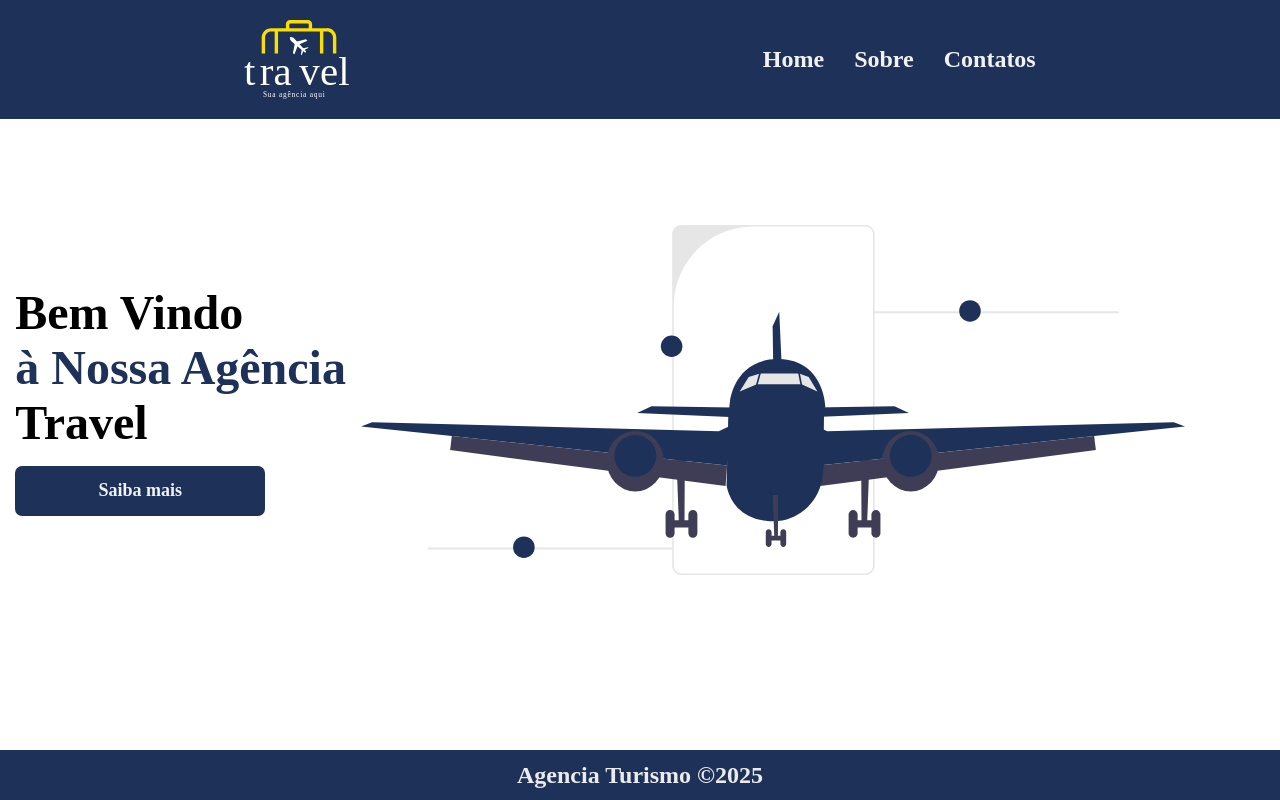
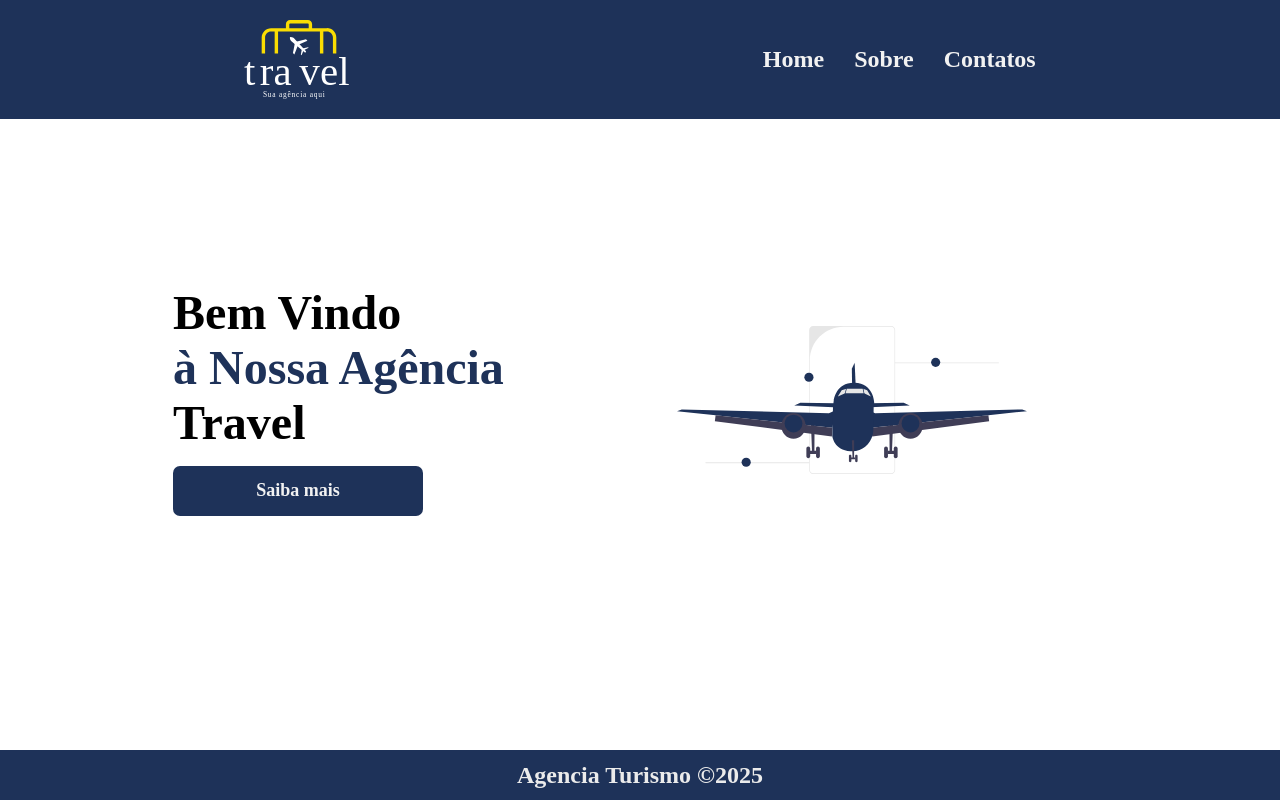
Before and after one commit to denneraladim/agencia-turismo-react, a React (Vite) app: page / in a window 1280 px wide. Built offline with nearby package versions, Linux system fonts and the light colour scheme.

Commit message:
Atualizado a pagina Home

```diff
--- a/src/Pages/Home/Home.module.scss
+++ b/src/Pages/Home/Home.module.scss
@@ -9,7 +9,9 @@
   justify-content: space-evenly;
 
   img {
-    height: 350px;
+    width: 100%;
+    max-width: 350px;
+    height: auto;
   }
 
   p {
```
